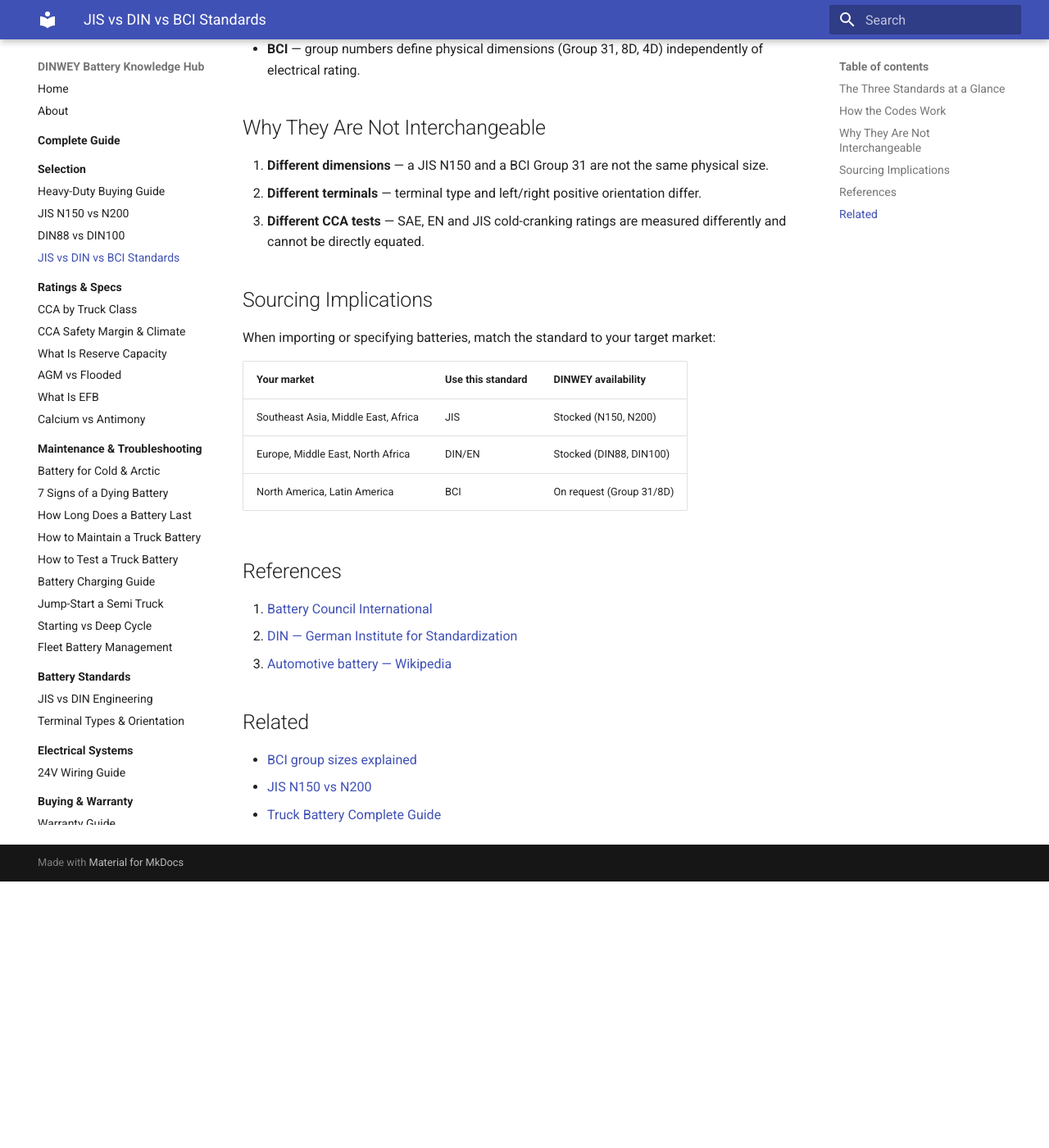
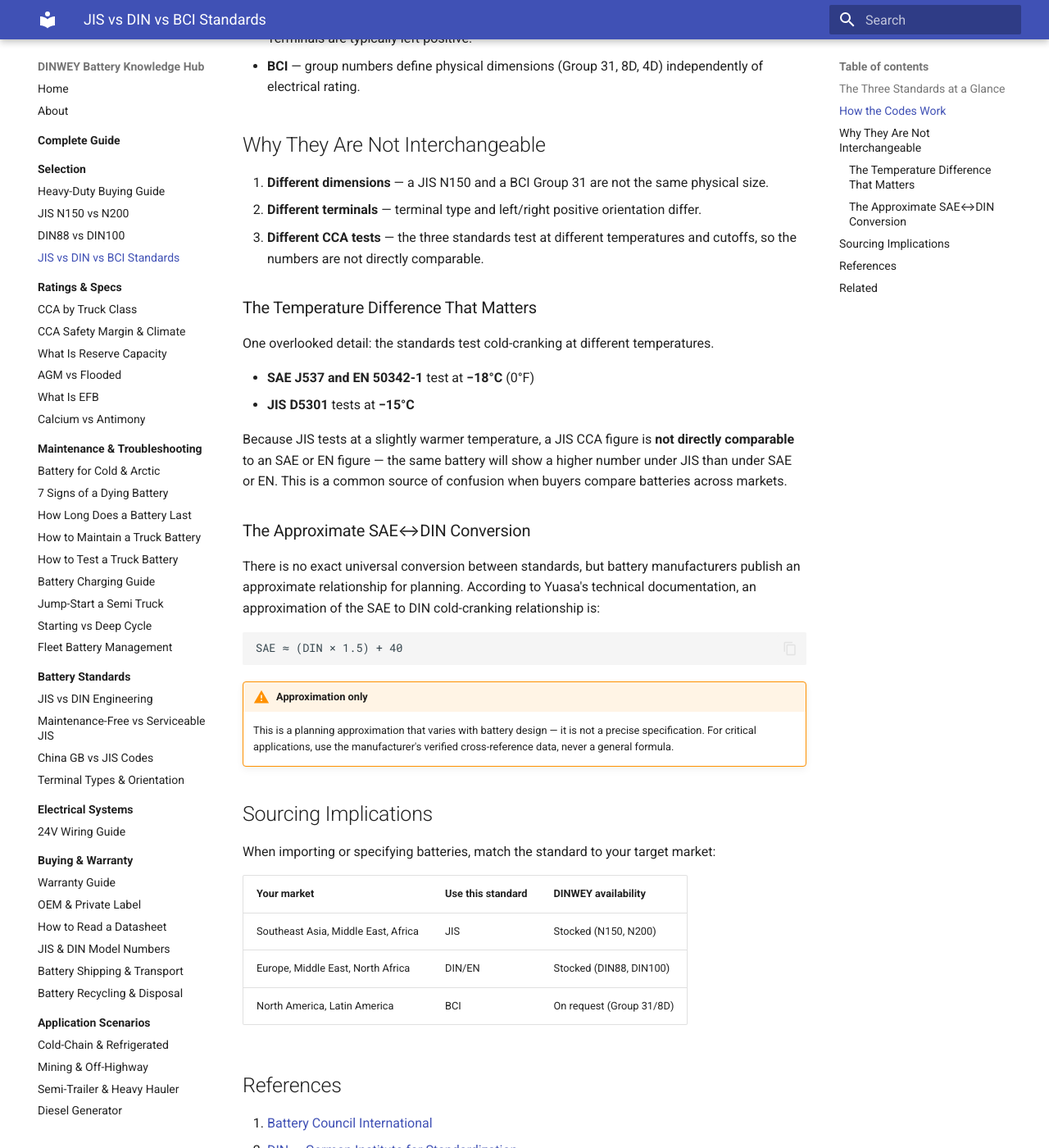
Before and after one commit to martinxionbiotech-max/data-dinweybattery, an MkDocs documentation site: the page built from docs/jis-vs-din-vs-bci/index.md, in a window 1280 px wide and 1400 px high, scrolled down 1325 px. Shown: the whole window at 82% size. Built offline with MkDocs 1.6.1 and Material for MkDocs 9.7.7, drawn with Linux system fonts in a browser that asks for light colours; before the commit the page ends 2400 px from its top, so only the background shows below that; some of the changed text lies outside the part shown.

Commit message:
feat(research): cross-source verification + Chinese-source synthesis — CCA test temp difference (JIS -15°C vs SAE/EN -18°C), YUASA SAE≈(DIN×1.5)+40 formula, MF vs serviceable JIS, China GB 6-QW vs JIS mapping

````diff
--- a/docs/jis-vs-din-vs-bci/index.md
+++ b/docs/jis-vs-din-vs-bci/index.md
@@ -24,11 +24,11 @@
 
 ## The Three Standards at a Glance
 
-| Standard | Issuing body | Primary markets | CCA test | Heavy-duty codes |
-|---|---|---|---|---|
-| JIS | Japanese Industrial Standards | Japan, Asia, Africa, Middle East | JIS D5301 | N150, N200 |
-| DIN/EN | Deutsches Institut für Normung | Europe, Middle East, North Africa | EN 50342-1 | DIN88, DIN100 |
-| BCI | Battery Council International | North America, Latin America | SAE J537 | Group 31, 8D |
+| Standard | Issuing body | Primary markets | CCA test | CCA test temp | Heavy-duty codes |
+|---|---|---|---|---|---|
+| JIS | Japanese Industrial Standards | Japan, Asia, Africa, Middle East | JIS D5301 | **−15°C** | N150, N200 |
+| DIN/EN | Deutsches Institut für Normung | Europe, Middle East, North Africa | EN 50342-1 | **−18°C** | DIN88, DIN100 |
+| BCI | Battery Council International | North America, Latin America | SAE J537 | **−18°C** | Group 31, 8D |
 
 ## How the Codes Work
 
@@ -43,8 +43,35 @@
 
 1. **Different dimensions** — a JIS N150 and a BCI Group 31 are not the same physical size.
 2. **Different terminals** — terminal type and left/right positive orientation differ.
-3. **Different CCA tests** — SAE, EN and JIS cold-cranking ratings are measured differently
-   and cannot be directly equated.
+3. **Different CCA tests** — the three standards test at different temperatures and cutoffs,
+   so the numbers are not directly comparable.
+
+### The Temperature Difference That Matters
+
+One overlooked detail: the standards test cold-cranking at different temperatures.
+
+- **SAE J537 and EN 50342-1** test at **−18°C** (0°F)
+- **JIS D5301** tests at **−15°C**
+
+Because JIS tests at a slightly warmer temperature, a JIS CCA figure is **not directly
+comparable** to an SAE or EN figure — the same battery will show a higher number under JIS than
+under SAE or EN. This is a common source of confusion when buyers compare batteries across
+markets.
+
+### The Approximate SAE↔DIN Conversion
+
+There is no exact universal conversion between standards, but battery manufacturers publish an
+approximate relationship for planning. According to Yuasa's technical documentation, an
+approximation of the SAE to DIN cold-cranking relationship is:
+
+```
+SAE ≈ (DIN × 1.5) + 40
+```
+
+!!! warning "Approximation only"
+    This is a planning approximation that varies with battery design — it is not a precise
+    specification. For critical applications, use the manufacturer's verified cross-reference
+    data, never a general formula.
 
 ## Sourcing Implications
 
@@ -61,6 +88,8 @@
 1. [Battery Council International](https://batterycouncil.org/)
 2. [DIN — German Institute for Standardization](https://www.din.de/en)
 3. [Automotive battery — Wikipedia](https://en.wikipedia.org/wiki/Automotive_battery)
+4. [Battery codes explained: DIN, EN & JIS — Suzuki Battery](https://suzukibattery.sg/blog/basics/car-battery-codes)
+5. [Battery specifications guide — Yuasa](https://www.yuasa.com/uk/info-hub/guide-to-understanding-battery-specifications)
 
 ## Related
 
--- a/docs/llms.txt
+++ b/docs/llms.txt
@@ -52,6 +52,8 @@
 - [Fleet Battery Management](https://docs.dinweybattery.com/fleet-battery-management/)
 - [BCI Group Sizes](https://docs.dinweybattery.com/bci-group-sizes/)
 - [JIS vs DIN Engineering](https://docs.dinweybattery.com/jis-vs-din-engineering/)
+- [Maintenance-Free vs Serviceable JIS](https://docs.dinweybattery.com/mf-vs-serviceable-jis/)
+- [China GB vs JIS Codes](https://docs.dinweybattery.com/china-gb-vs-jis/)
 - [Terminal Types & Orientation](https://docs.dinweybattery.com/terminal-types-orientation/)
 - [12V vs 24V Systems](https://docs.dinweybattery.com/12v-vs-24v/)
 - [24V Wiring Guide](https://docs.dinweybattery.com/24v-wiring-guide/)
--- a/mkdocs.yml
+++ b/mkdocs.yml
@@ -50,6 +50,8 @@
   - Battery Standards:
       - BCI Group Sizes: bci-group-sizes/index.md
       - JIS vs DIN Engineering: jis-vs-din-engineering/index.md
+      - Maintenance-Free vs Serviceable JIS: mf-vs-serviceable-jis/index.md
+      - China GB vs JIS Codes: china-gb-vs-jis/index.md
       - Terminal Types & Orientation: terminal-types-orientation/index.md
   - Electrical Systems:
       - 12V vs 24V: 12v-vs-24v/index.md
````
Also changed, not shown: docs/china-gb-vs-jis/index.md (added, +82 -0 lines), docs/mf-vs-serviceable-jis/index.md (added, +82 -0 lines), docs/what-is-cca/index.md (+5 -0 lines).
